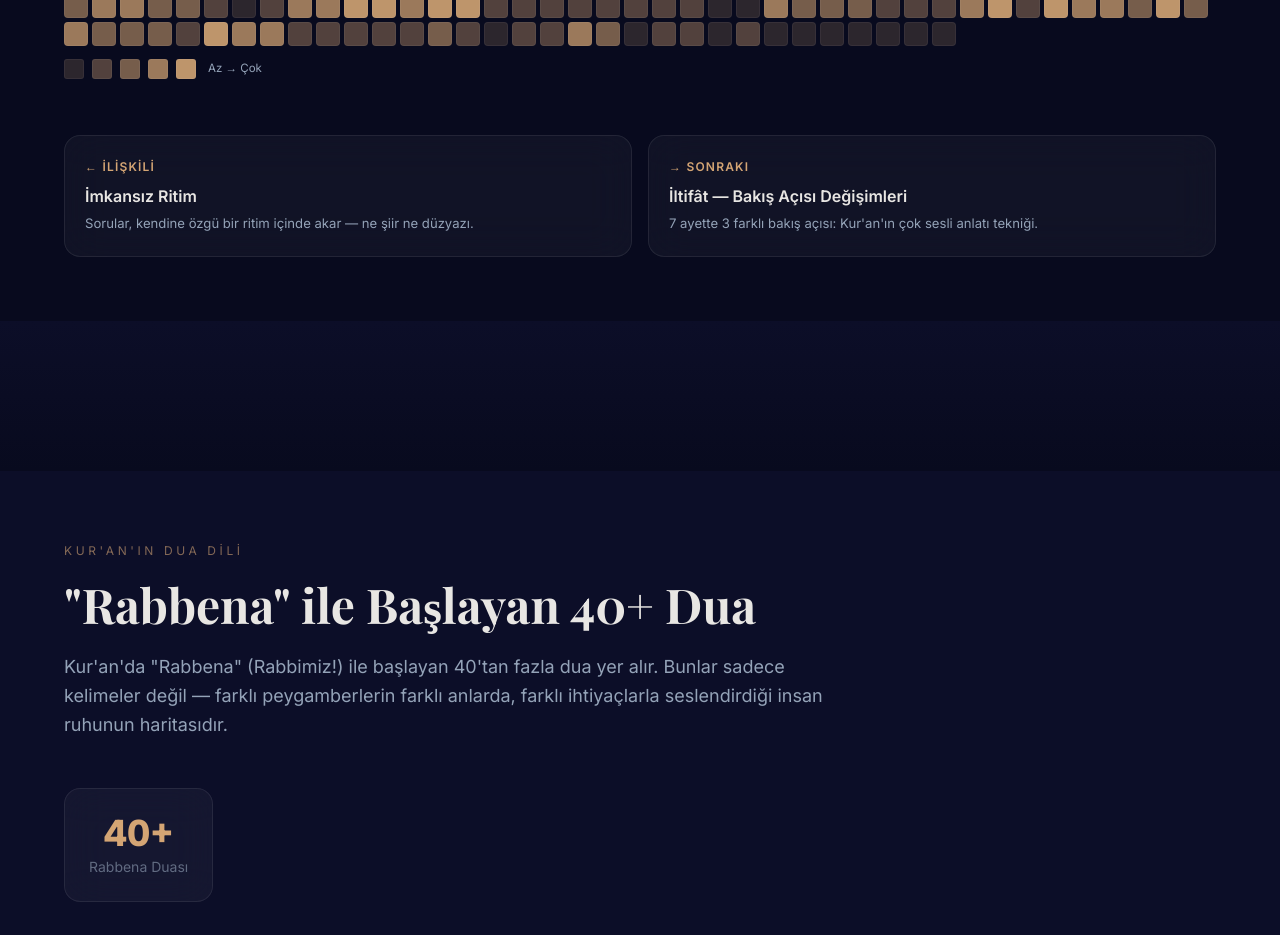
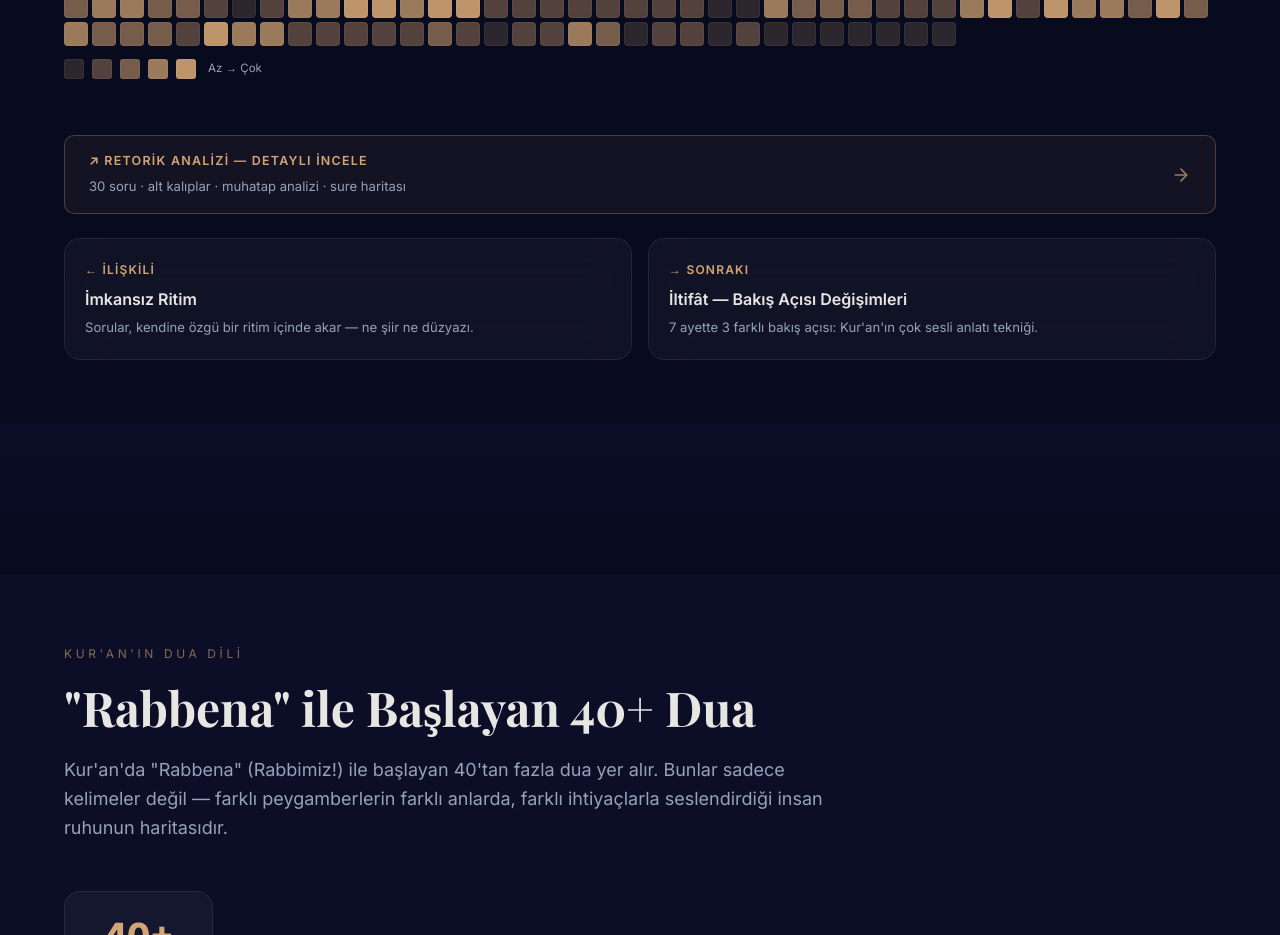
Before and after one commit to serdarbozoglan/qurancodex, a React (Vite) app: page / in a window 1280 px wide. Shown: the part 7600-8535 px from the top of the page. Built offline with nearby package versions, Linux system fonts and the light colour scheme; a web font is replaced by a local one.

Commit message:
feat: add CTA button to QuranRhetoric section to open overlay

```diff
--- a/src/sections/QuranRhetoric.jsx
+++ b/src/sections/QuranRhetoric.jsx
@@ -454,6 +454,47 @@ export default function QuranRhetoric() {
         </div>
       </motion.div>
 
+      {/* Detaylı İncele CTA */}
+      <motion.div variants={fadeUpItem} className="mb-6">
+        <button
+          onClick={() => window.dispatchEvent(new CustomEvent('openKuranRetorigi'))}
+          style={{
+            width: '100%',
+            padding: '14px 24px',
+            background: 'rgba(212,165,116,0.06)',
+            border: '1px solid rgba(212,165,116,0.3)',
+            borderRadius: '10px',
+            cursor: 'pointer',
+            display: 'flex',
+            alignItems: 'center',
+            justifyContent: 'space-between',
+            transition: 'all 0.2s',
+          }}
+          onMouseEnter={e => {
+            e.currentTarget.style.background = 'rgba(212,165,116,0.12)';
+            e.currentTarget.style.borderColor = 'rgba(212,165,116,0.5)';
+          }}
+          onMouseLeave={e => {
+            e.currentTarget.style.background = 'rgba(212,165,116,0.06)';
+            e.currentTarget.style.borderColor = 'rgba(212,165,116,0.3)';
+          }}
+        >
+          <div style={{ textAlign: 'left' }}>
+            <p style={{ color: '#d4a574', fontSize: '0.78rem', fontWeight: 600, letterSpacing: '0.1em', margin: '0 0 3px', fontFamily: "'Inter', sans-serif" }}>
+              {tr ? '↗ RETORİK ANALİZİ — DETAYLI İNCELE' : '↗ RHETORIC ANALYSIS — EXPLORE IN DETAIL'}
+            </p>
+            <p style={{ color: '#94a3b8', fontSize: '0.82rem', fontFamily: "'Inter', sans-serif", margin: 0 }}>
+              {tr
+                ? '30 soru · alt kalıplar · muhatap analizi · sure haritası'
+                : '30 questions · sub-patterns · addressee analysis · surah map'}
+            </p>
+          </div>
+          <svg width="20" height="20" viewBox="0 0 24 24" fill="none" stroke="#d4a574" strokeWidth="2" strokeLinecap="round" strokeLinejoin="round" style={{ flexShrink: 0, opacity: 0.7 }}>
+            <path d="M5 12h14M12 5l7 7-7 7"/>
+          </svg>
+        </button>
+      </motion.div>
+
       {/* Bağlantı kartları */}
       <motion.div variants={fadeUpItem} className="grid grid-cols-1 md:grid-cols-2 gap-4 mt-4">
         <button
```
